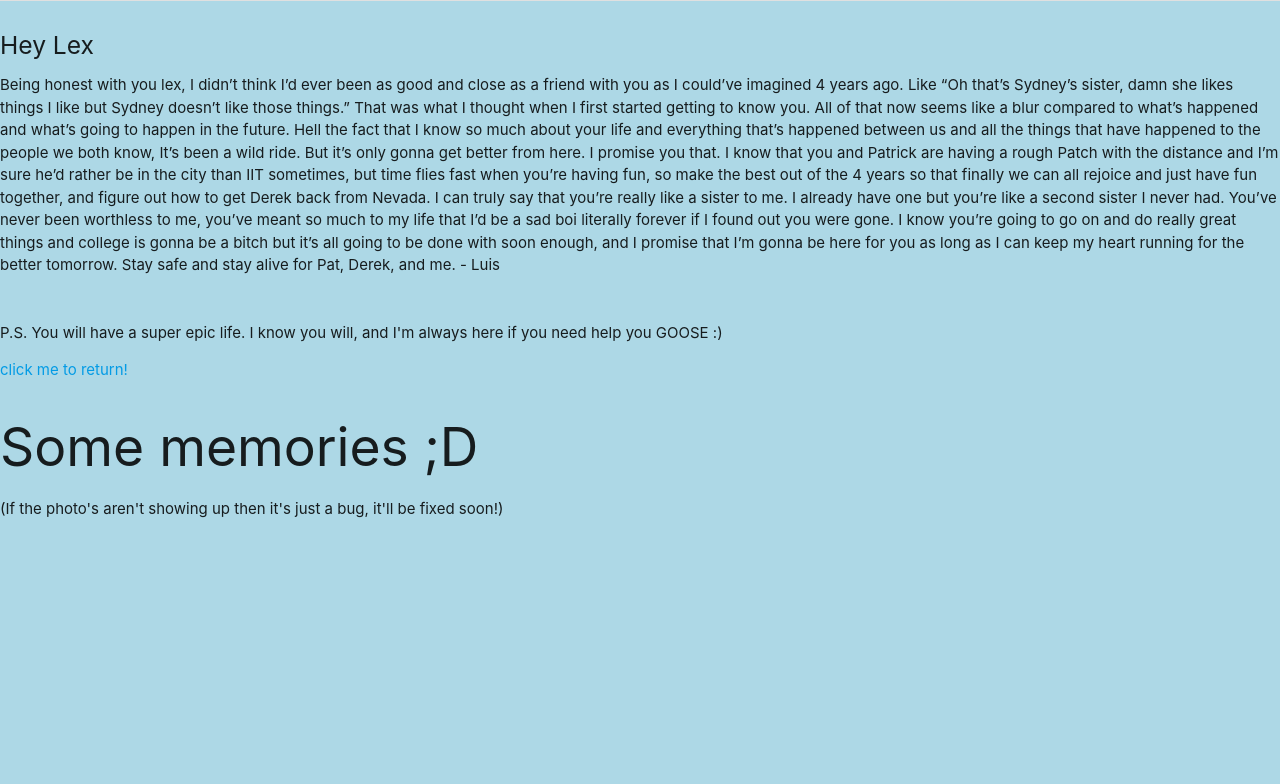
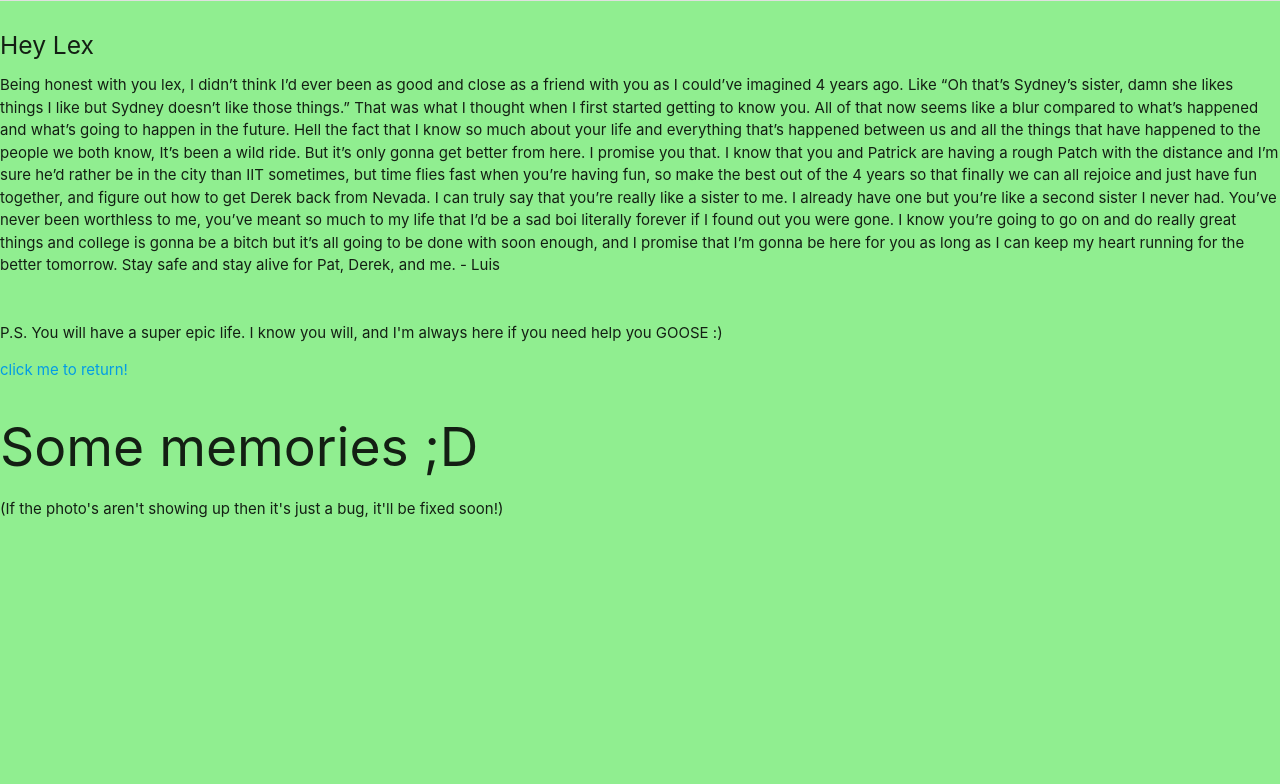
Before and after one commit to LuisG7416/Pseudonym, a Flask app: template app/templates/lexi.html in a window 1280 px wide. Shown: the top 784 px of the page. Run offline with Flask 2, Linux system fonts and the light colour scheme; the template is opened without the code that fills it, so the values that code supplies are empty.

Commit message:
lex green page now

```diff
--- a/app/templates/lexi.html
+++ b/app/templates/lexi.html
@@ -8,7 +8,7 @@
     </head>
     <style>
     body {
-    background-color: lightblue
+    background-color: lightgreen
     }
     </style>
     <body>
```
